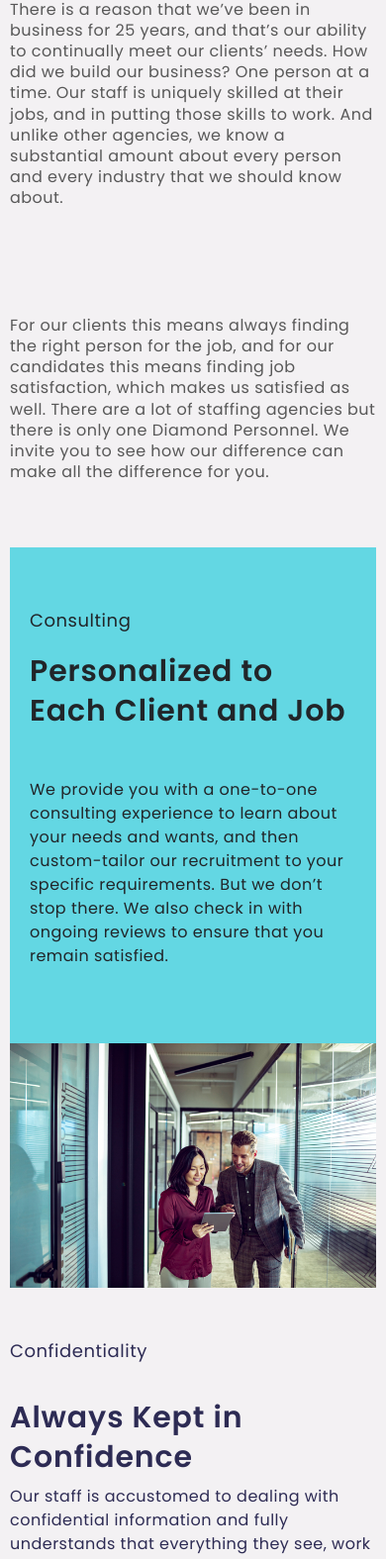
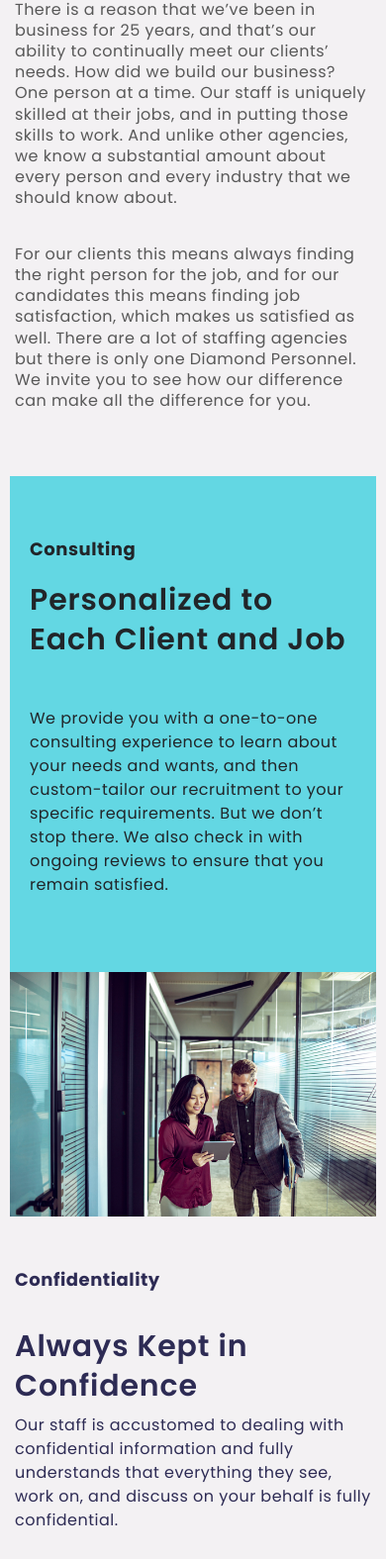
Before and after one commit to DiTechCDM/QES-Diamond-Personnel-Backup.github.io, a plain HTML site: page about.html in a window 390 px wide. Shown: the part 271-1846 px from the top of the page at 99% size. Drawn offline with nearby package versions, Linux system fonts and the light colour scheme; a web font is replaced by a local one.

Commit message:
about.css

```diff
--- a/Assets/CSS/about.css
+++ b/Assets/CSS/about.css
@@ -75,7 +75,7 @@ body::-webkit-scrollbar {
 .banner-text p:nth-child(1) {
     font-size: 18px;
     font-size: var(--p);
-    font-family: 'Poppins_Regular';
+    font-family: 'Poppins_Bold';
     letter-spacing: 0.03em;
     color: #585858;
 }
@@ -113,15 +113,22 @@ body::-webkit-scrollbar {
         display: block;
         width: 100%;
     }
+    .banner-text p:nth-child(3) {
+        margin-bottom: 1rem;
+    }
+
     .about-banner-wrapper #about-desktop {
         display: none;
     }
+
     #about_Banner_section {
         padding: 10px 0px 10px 0px;
     }
+
     .banner-text {
         padding: 50px 20px 50px 20px;
     }
+
     .banner-text h1 br {
         content: "";
         display: none;
@@ -139,9 +146,11 @@ body::-webkit-scrollbar {
         font-size: 36px;
         font-size: var(--h1-mob);
     }
+
     .banner-text {
-        padding: 50px 10px 50px 10px;
+        padding: 50px 15px 10px 15px;
     }
+
     .banner-text p:nth-child(3) {
         margin-top: 1rem;
         font-size: 16px;
@@ -184,8 +193,9 @@ body::-webkit-scrollbar {
 
 @media screen and (max-width: 538px) {
     .center-text-wrapper {
-        padding: 0px 10px 0px 10px;
+        padding: 0px 15px 0px 15px;
     }
+
     .center-text-wrapper p {
         font-size: 16px;
     }
@@ -237,13 +247,13 @@ body::-webkit-scrollbar {
 }
 
 .ps-18 {
-    padding: 60px 40px 60px 40px;
+    padding: 55px 40px 55px 40px;
 }
 
 .flip-text1-col p:nth-child(1) {
     font-size: 18px;
     font-size: var(--p);
-    font-family: 'Poppins_Regular';
+    font-family: 'Poppins_Bold';
     letter-spacing: 0.03em;
 }
 
@@ -275,6 +285,7 @@ body::-webkit-scrollbar {
         max-width: 1080px;
         padding: 0px 10px 0px 10px;
     }
+
     .flip-text1-col h2 br {
         display: none;
     }
@@ -284,6 +295,7 @@ body::-webkit-scrollbar {
     .about-flip-section {
         padding: 0px 20px 0px 20px;
     }
+
     .about-flip-row {
         -webkit-box-orient: vertical;
         -webkit-box-direction: normal;
@@ -296,9 +308,11 @@ body::-webkit-scrollbar {
     .about-flip-section {
         padding: 0px 10px 0px 10px;
     }
+
     .ps-18 {
         padding: 60px 20px 60px 20px;
     }
+
     .flip-text1-col p:nth-child(3) {
         font-size: 16px;
     }
@@ -355,7 +369,7 @@ body::-webkit-scrollbar {
 .aside-col p:nth-child(1) {
     font-size: 18px;
     font-size: var(--p);
-    font-family: 'Poppins_Regular';
+    font-family: 'Poppins_Bold';
     letter-spacing: 0.03em;
     color: #2D2B54;
 }
@@ -408,16 +422,22 @@ body::-webkit-scrollbar {
         -ms-flex-direction: column;
         flex-direction: column;
     }
+
+    .aside-col h2 br {
+        display: none;
+    }
 }
 
 @media screen and (max-width: 538px) {
     #aside_text_section {
-        padding: 0px 10px 50px 10px;
+        padding: 0px 15px 50px 15px;
     }
+
     .footer-wrapper {
         max-width: 1350px;
         padding: 60px 10px 20px 10px;
     }
+
     .aside-lg-col p {
         font-size: 16px;
     }
```
